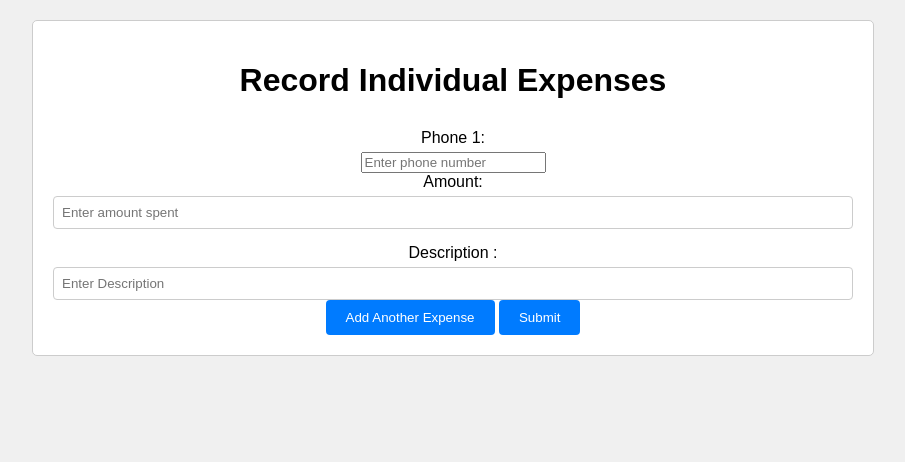
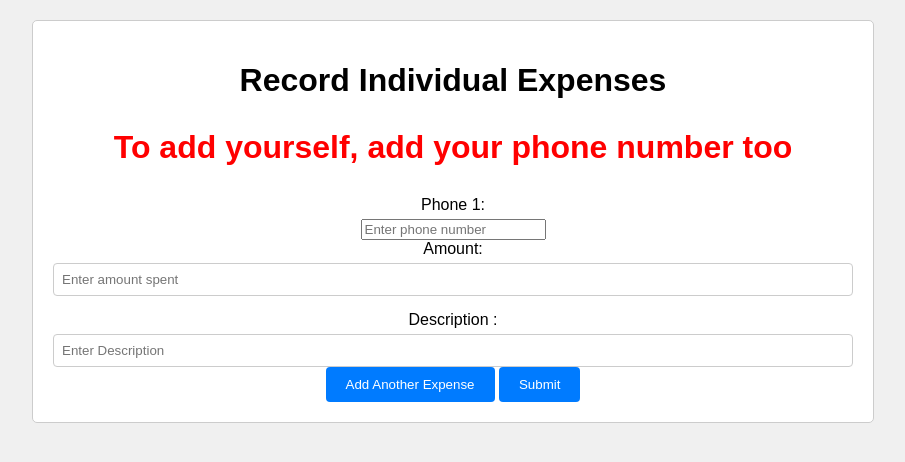
Before and after one commit to Prathambathla10/Expense-Tracker, a Flask app: page /amount in a window 1280 px wide. Shown: the top 462 px of the page, without its empty margins (187-1092 px from the left). Run offline with Flask 3, Linux system fonts and the light colour scheme.

Commit message:
Update amount.html

```diff
--- a/templates/amount.html
+++ b/templates/amount.html
@@ -9,6 +9,7 @@
 <body>
     <div class="container">
         <h1>Record Individual Expenses</h1>
+        <h1 style="color: red">To add yourself, add your phone number too</h1>
         <form action="/amount" method="POST">
             <div id="expense-list">
                 <div class="expense-input">
```
